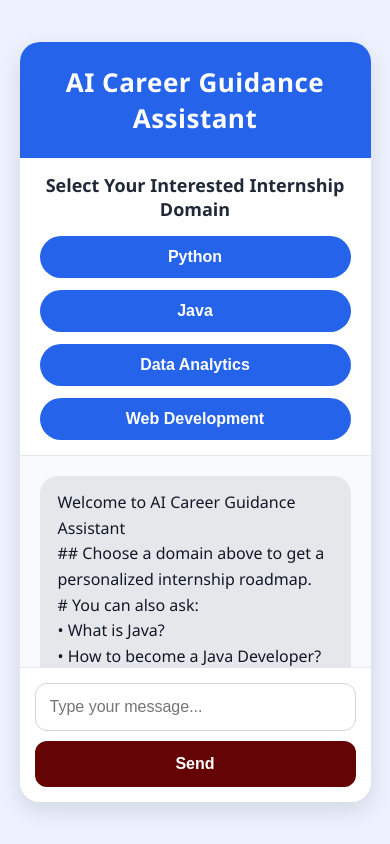
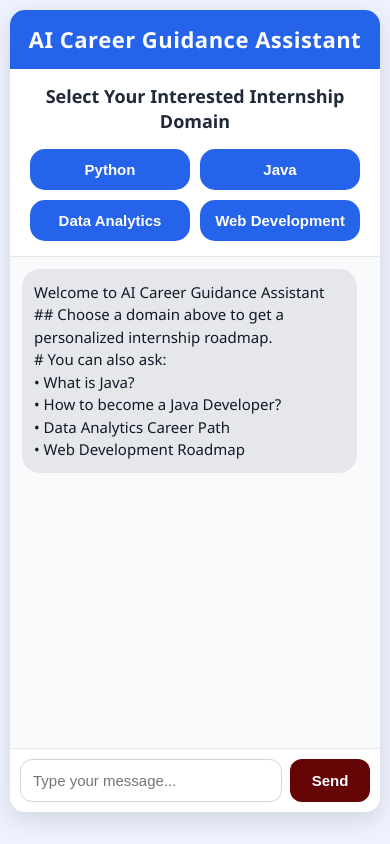
Before and after one commit to Suraj2429/AI-Career-Guidance-Bot, a FastAPI app: page / in a window 390 px wide. Run offline with FastAPI, Linux system fonts and the light colour scheme.

Commit message:
Make UI Mobile Friendly

```diff
--- a/app/static/style.css
+++ b/app/static/style.css
@@ -187,3 +187,88 @@ border-top:1px solid #e5e7eb;
     font-size:18px;
     font-weight:bold;
 }
+
+/* ================= MOBILE RESPONSIVE ================= */
+
+@media screen and (max-width:768px){
+
+    body{
+        padding:10px;
+        height:auto;
+    }
+
+    .container{
+        width:100%;
+        height:95vh;
+        border-radius:15px;
+    }
+
+    .header{
+        font-size:22px;
+        padding:15px;
+        line-height:1.3;
+    }
+
+    .admin-link{
+        position:static;
+        display:block;
+        margin-top:8px;
+        text-align:center;
+        font-size:14px;
+    }
+
+    .domain-title{
+        font-size:18px;
+        text-align:center;
+        line-height:1.4;
+        margin-bottom:15px;
+    }
+
+    /* Keep 2x2 domain buttons */
+    .quick-actions{
+        display:grid;
+        grid-template-columns:1fr 1fr;
+        gap:10px;
+        width:100%;
+    }
+
+    .quick-actions button{
+        width:100%;
+        padding:12px;
+        font-size:15px;
+        border-radius:15px;
+    }
+
+    .chat-box{
+        padding:12px;
+    }
+
+    .user-message,
+    .bot-message{
+        max-width:90%;
+        font-size:15px;
+        padding:12px;
+        line-height:1.5;
+    }
+
+    /* Input and Send button stay in one row */
+    .input-area{
+        display:flex;
+        flex-direction:row;
+        gap:8px;
+        padding:10px;
+    }
+
+    .input-area input{
+        flex:1;
+        font-size:15px;
+        padding:12px;
+    }
+
+    .input-area button{
+        width:80px;
+        min-width:80px;
+        padding:12px;
+        font-size:15px;
+    }
+}
--- a/app/templates/index.html
+++ b/app/templates/index.html
@@ -5,7 +5,7 @@
     <title>AI Career Guidance Bot</title>
 
 <link rel="stylesheet" href="/static/style.css">
-
+<meta name="viewport" content="width=device-width, initial-scale=1.0">
 </head>
 
 <body>
```
